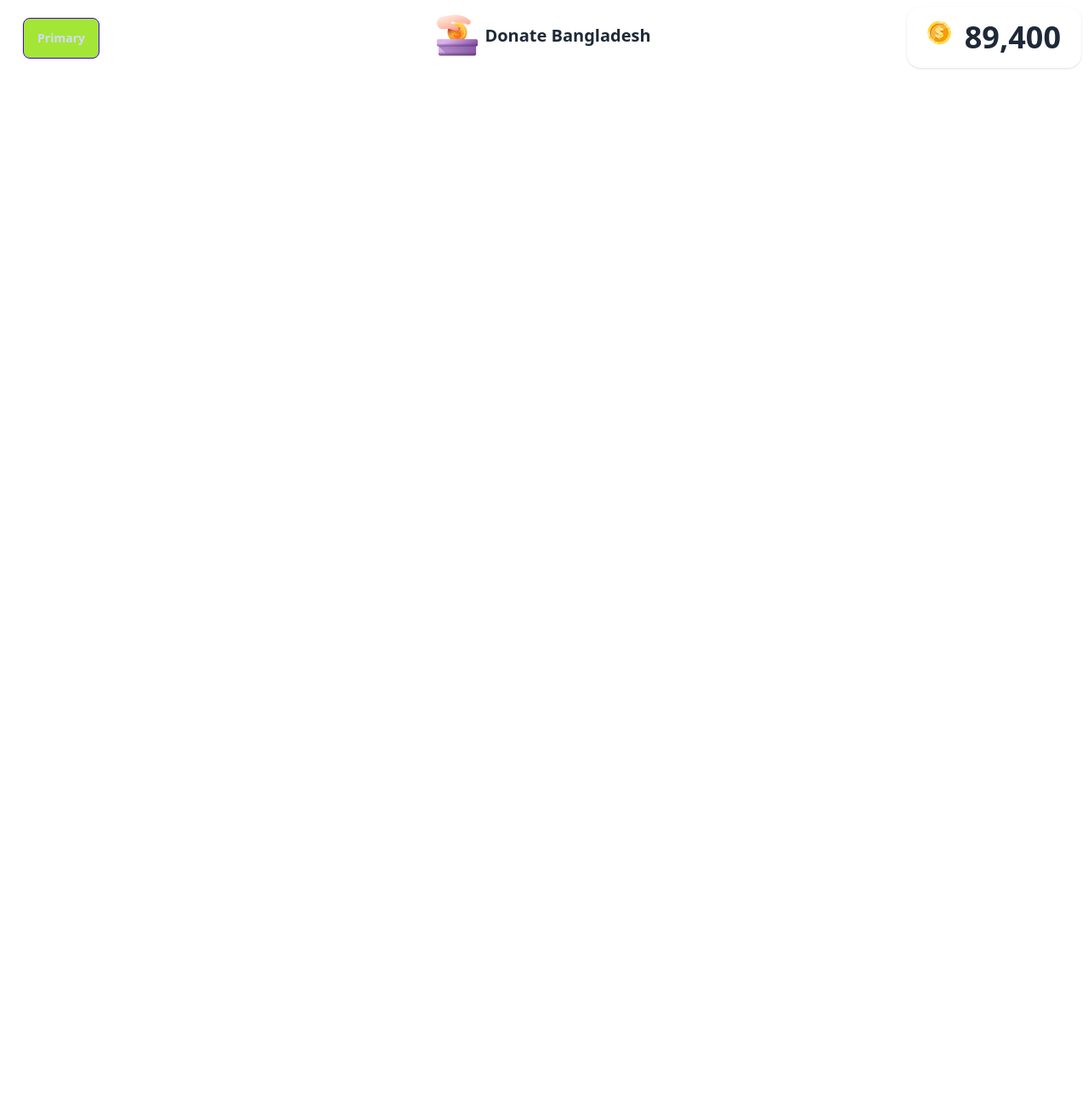
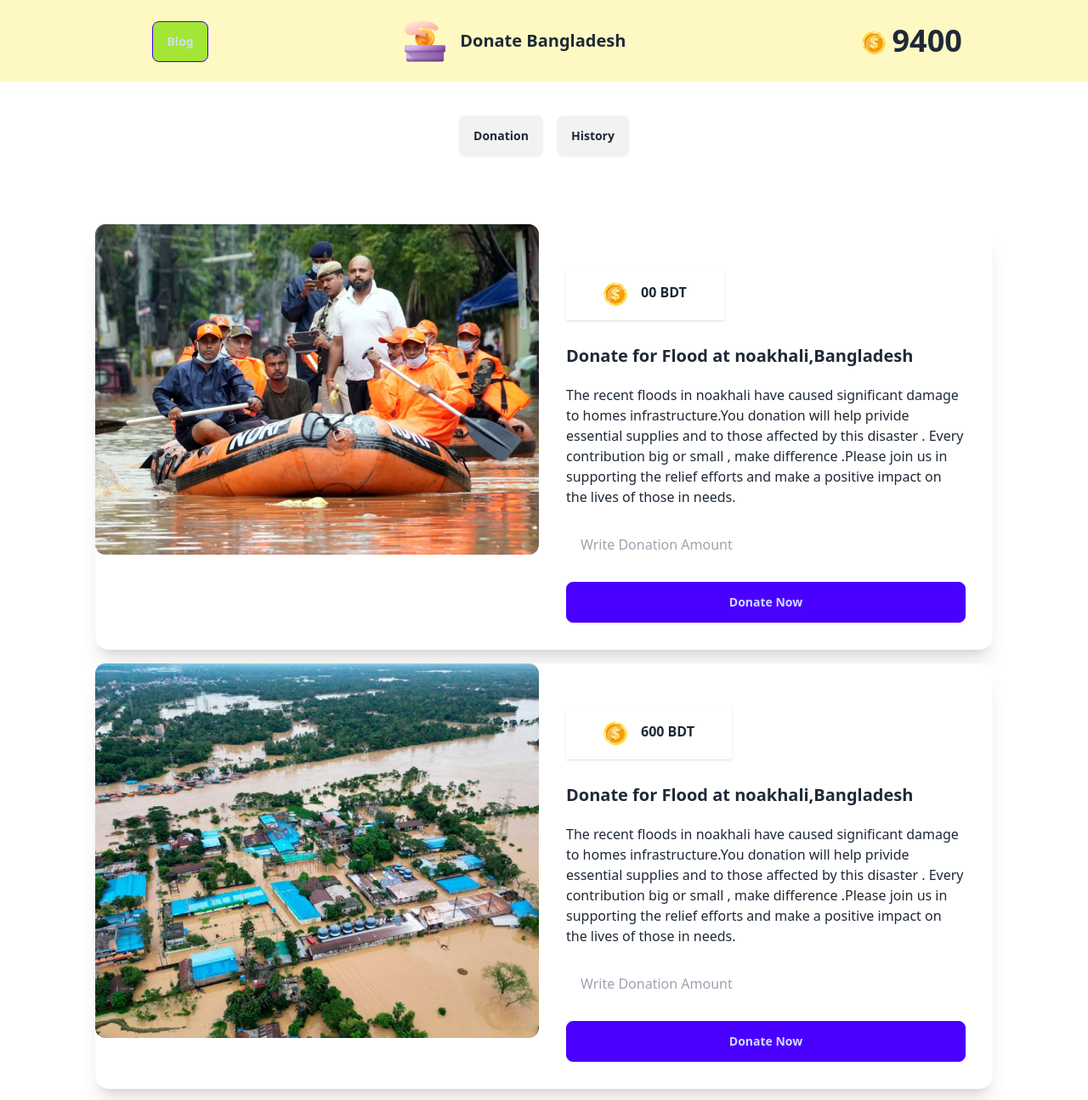
Before and after one commit to omor45faruk/assignment-5, a plain HTML site: page index.html in a window 1280 px wide. Shown: the top 1295 px of the page at 85% size. Before the commit the page ends 800 px from the top, so only its background shows below. Drawn offline with nearby package versions, Linux system fonts and the light colour scheme.

Commit message:
added a home page

```diff
--- a/index.html
+++ b/index.html
@@ -1,41 +1,173 @@
 <!DOCTYPE html>
 <html lang="en">
+
 <head>
   <meta charset="UTF-8">
   <meta name="viewport" content="width=device-width, initial-scale=1.0">
   <title> Assignment-5 </title>
-    <script src="https://cdn.tailwindcss.com"></script><link href="https://cdn.jsdelivr.net/npm/daisyui@4.12.10/dist/full.min.css" rel="stylesheet" type="text/css" />
+  <script src="https://cdn.tailwindcss.com"></script>
+  <link href="https://cdn.jsdelivr.net/npm/daisyui@4.12.10/dist/full.min.css" rel="stylesheet" type="text/css" />
   <script src="https://cdn.tailwindcss.com"></script>
 </head>
+
 <body>
   <header>
     <!-- header section start -->
 
-    <div class="navbar bg-base-100  ">
-        <div class="navbar-start">
-          <div class="dropdown ml-10">
-            <div tabindex="0" role="button" class="btn btn-ghost btn-circle">
-                <button class="btn btn-active btn-primary bg-lime-400  max-sm:hidden">Primary</button>
+    <div class=" bg-yellow-100 navbar bg-base-100  w-auto max-sm:justify-between justify-around">
+      <div class="">
+        <div class=" ml-10 max-sm:ml-0">
+          <div tabindex="0" role="button" class="btn btn-ghost btn-circle ml-5">
+            <button class="btn btn-active btn-primary bg-lime-400  ">Blog</button>
           </div>
 
         </div>
       </div>
-        <div class="navbar-center">
+      <div class="navbar-center w-auto">
+        <div class="logo"><img src="assets/logo.png" alt="" srcset=""></div>
 
-          <div class="logo-text"><a class="btn btn-ghost text-xl"> <img src="assets/logo.png" alt="" srcset="">Donate Bangladesh</a></div>
+        <div class="logo-text"><a class="btn btn-ghost text-xl max-sm:hidden"> Donate Bangladesh</a></div>
       </div>
-        <div class="navbar-end ">
-            <div class="stats shadow">
-                <div class="stat flex">
+
+      <div class="navbar-end w-auto">
+        <div class="">
+          <div class="max-sm:pb-2 max-sm:pt-2 flex w-max max-sm: m-5">
+            <div class="coin pt-2 mr-2"><img src="assets/coin.png" alt="" srcset="" class=""></div>
+            <div class="stat-value  "> 9400 </div>
+          </div>
+        </div>
+      </div>
+    </div>
+    <!-- donation btn & history btn -->
+
+    <div class="cash-btn flex  justify-center mt-10 max-sm:mb-10">
+      <button class="btn mr-2">Donation</button>
+      <button class="btn ml-2">History</button>
+    </div>
+    <!-- stop header section -->
+  </header>
+  <main class="ml-28 mr-28 mt-20 mb-28 max-sm:m-0">
+
+
+
+
+
+
+    <!-- end -->
+
+    <!-- card 1 start -->
+
+    <div class="card card-side bg-base-100 shadow-xl bg-repeat h-full w-full max-sm:flex-col mb-4">
+      <div class="card-img">
+        <figure>
+          <img class="" src="assets/noakhali.png" alt="" />
+        </figure>
+      </div>
+      <div class="card-body w-1/2 max-sm:w-auto">
+        <div class="taka-1">
+          <div class="gap-4 w-fit shadow">
+            <div class="stat flex max-sm:pb-2 max-sm:pt-2 w-max max-sm: m-5">
               <div class="coin "><img src="assets/coin.png" alt="" srcset="" class=""></div>
-                  <div class="stat-value ">  89,400 </div>
+              <div class="font-bold ">00 BDT</div>
+
+            </div>
+          </div>
+        </div>
+        <div class="card-contante">
+          <h1 class="card-title mb-5 ">Donate for Flood at noakhali,Bangladesh</h1>
+          <p >The recent floods in noakhali have caused significant damage to homes infrastructure.You donation will help
+            privide essential supplies and to those affected by this disaster . Every contribution big or small , make
+            difference .Please join us in supporting the relief efforts and make a positive impact on the lives of those
+            in needs.</p>
+
+          <!-- input fild -->
+          <input type="text" placeholder="Write Donation Amount" class="input w-full  mt-5" />
+          <div class="card-actions ">
+            <button class="btn btn-primary w-full mt-5">Donate Now</button>
           </div>
         </div>
       </div>
     </div>
 
-     <!-- stop header section -->
-   </header>
-   <main></main>
+    <!-- end -->
+
+    <!-- card-2  -->
+
+    <div class="card card-side bg-base-100 shadow-xl bg-repeat h-full w-full max-sm:flex-col mb-4">
+      <div class="card-img">
+        <figure>
+          <img class="" src="assets/feni.png" alt="" />
+        </figure>
+      </div>
+      <div class="card-body w-1/2 max-sm:w-auto">
+        <div class="taka-1">
+          <div class="gap-4 w-fit shadow">
+            <div class="stat flex max-sm:pb-2 max-sm:pt-2 w-max max-sm: m-5">
+              <div class="coin "><img src="assets/coin.png" alt="" srcset="" class=""></div>
+              <div class="font-bold ">600 BDT</div>
+
+            </div>
+          </div>
+        </div>
+        <div class="card-contante">
+          <h1 class="card-title mb-5 ">Donate for Flood at noakhali,Bangladesh</h1>
+          <p >The recent floods in noakhali have caused significant damage to homes infrastructure.You donation will help
+            privide essential supplies and to those affected by this disaster . Every contribution big or small , make
+            difference .Please join us in supporting the relief efforts and make a positive impact on the lives of those
+            in needs.</p>
+
+          <!-- input fild -->
+          <input type="text" placeholder="Write Donation Amount" class="input w-full  mt-5" />
+          <div class="card-actions ">
+            <button class="btn btn-primary w-full mt-5">Donate Now</button>
+          </div>
+        </div>
+      </div>
+    </div>
+  </div>
+
+     <!-- card-2 stop -->
+
+     <!-- card--3 -->
+
+     <div class="card card-side bg-base-100 shadow-xl bg-repeat h-full w-full max-sm:flex-col mb-4">
+      <div class="card-img ">
+        <figure>
+          <img class="" src="assets/quota-protest.png" alt="" />
+        </figure>
+      </div>
+      <div class="card-body w-1/2 max-sm:w-auto">
+        <div class="taka-1">
+          <div class="gap-4 w-fit shadow">
+            <div class="stat flex max-sm:pb-2 max-sm:pt-2 w-max ">
+              <div class="coin "><img src="assets/coin.png" alt="" srcset="" class=""></div>
+              <div class="font-bold ">2400 BDT</div>
+
+            </div>
+          </div>
+        </div>
+        <div class="card-contante">
+          <h1 class="card-title mb-5 ">Donate for Flood at noakhali,Bangladesh</h1>
+          <p >The recent floods in noakhali have caused significant damage to homes infrastructure.You donation will help
+            privide essential supplies and to those affected by this disaster . Every contribution big or small , make
+            difference .Please join us in supporting the relief efforts and make a positive impact on the lives of those
+            in needs.</p>
+
+          <!-- input fild -->
+          <input type="text" placeholder="Write Donation Amount" class="input w-full  mt-5" />
+          <div class="card-actions ">
+            <button class="btn btn-primary w-full mt-5">Donate Now</button>
+          </div>
+        </div>
+      </div>
+    </div>
+  </div>
+
+     <!-- card-3 stop -->
+  </main>
+  <footer class="h-28 bg-yellow-100">
+
+  </footer>
 </body>
+
 </html>
```
Lines whose indentation alone changed are shown as unchanged.
